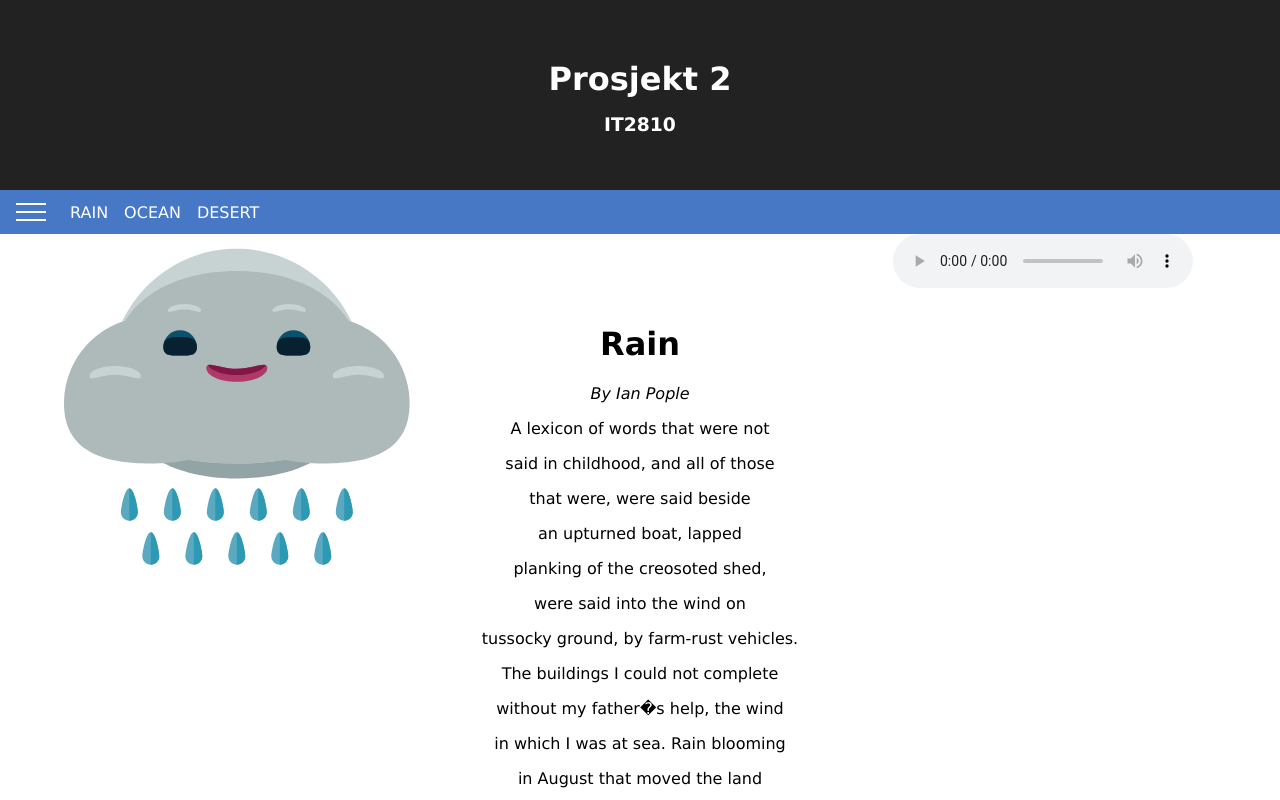
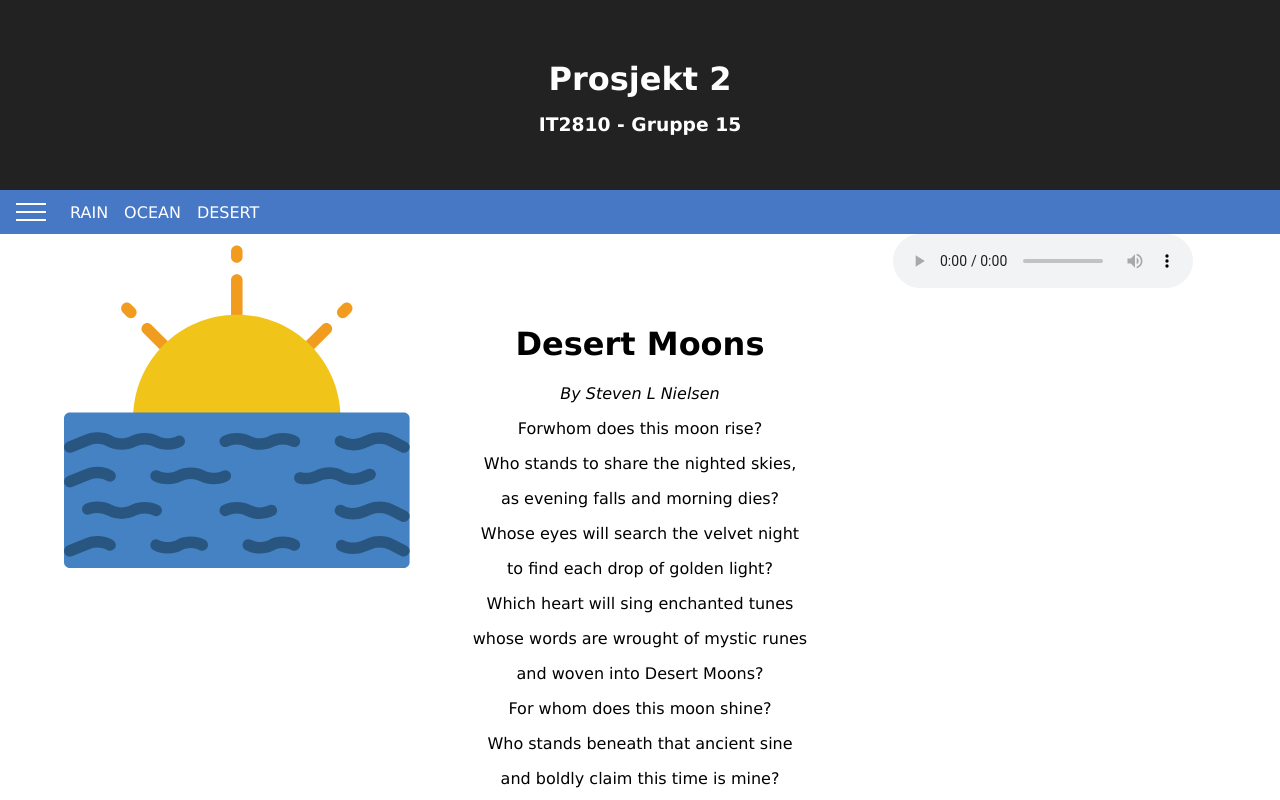
Before and after one commit to IT2810/it2810-webutvikling-h18-prosjekt-2-gruppe--15, a React (Create React App) app: page / in a window 1280 px wide. Shown: the top 800 px of the page. Built offline with nearby package versions, Linux system fonts and the light colour scheme.

Commit message:
Big cleanup. Made items on display show on random. Removed automatic changing of pictures when category changed. Closes #35

```diff
--- a/public/index.html
+++ b/public/index.html
@@ -19,7 +19,7 @@
       work correctly both with client-side routing and a non-root public URL.
       Learn how to configure a non-root public URL by running `npm run build`.
     -->
-    <title>React App</title>
+    <title>Project 2 - Nature</title>
   </head>
   <body>
     <noscript>
--- a/src/App.js
+++ b/src/App.js
@@ -13,14 +13,22 @@ import Mp3Controller from "./media/Mp3Controller";
 class App extends Component {
     constructor(props) {
         super(props);
-        //Set default data:
-        this.state = {key: "rain", svgKey: "Happy Rain", audioKey: "Pouring rain", poemKey: "Raining", data: Data, sideDrawerOpen: false};
+        //Set default data to fully random values
+        let defCategory  = App.getRandomKey(Data);
+
+        //Gets random value from a random subset of Data
+        let defSvgUrl = App.getRandomValue(Data[App.getRandomKey(Data)].svgUrl);
+        let defAudioUrl = App.getRandomValue(Data[App.getRandomKey(Data)].audioUrl);
+        let defPoemUrl = App.getRandomValue(Data[App.getRandomKey(Data)].poemUrl);
+
+        //Set default state
+        this.state = {key: defCategory, svgUrl: defSvgUrl, audioUrl: defAudioUrl, poemUrl: defPoemUrl, data: Data, sideDrawerOpen: false};
 
         this.drawerToggleClick = this.drawerToggleClick.bind(this);
-        this.changeSvgKey = this.changeSvgKey.bind(this);
-        this.changeAudiokey = this.changeAudiokey.bind(this);
+        this.changeSvgUrl = this.changeSvgUrl.bind(this);
+        this.changeAudioUrl = this.changeAudioUrl.bind(this);
         this.drawerToggleClick = this.drawerToggleClick.bind(this);
-        this.changePoemKey = this.changePoemKey.bind(this);
+        this.changePoemUrl = this.changePoemUrl.bind(this);
         this.changeCategoryKey = this.changeCategoryKey.bind(this);
     }
 
@@ -29,55 +37,74 @@ class App extends Component {
       <div className="App">
           <header className="App-header">
               <h1 className="App-title">Prosjekt 2</h1>
-              <h3 className="App-undertitle">IT2810</h3>
+              <h3 className="App-undertitle">IT2810 - Gruppe 15</h3>
           </header>
           <main>
               <div id="nav">
-                  {/*nav bar */}
+                  {/*
+                  Navbar and sidedrawer:
+                  */}
                     <NavBar drawerClickHandler={this.drawerToggleClick} callback={(e) => this.changeCategoryKey(e)}
                             keys={Object.keys(this.state.data)}/>
                     <SideBar show={this.state.sideDrawerOpen} click={this.drawerToggleClick}>
-                        <ImageController callback={(e) => this.changeSvgKey(e)}
-                            SvgKeys={Data[this.state.key].svgUrl}/>
-                        <PoemController callback={(e) => this.changePoemKey(e)}
-                            PoemKeys={Data[this.state.key].poemUrl}/>
-                    <Mp3Controller callback={(e) => this.changeAudiokey(e)}
-                            audiokeys={Data[this.state.key].mp3Url}/>
+                        <ImageController callback={(e) => this.changeSvgUrl(e)}
+                                         SvgKeys={Data[this.state.key].svgUrl}/>
+                        <PoemController callback={(e) => this.changePoemUrl(e)}
+                                        PoemKeys={Data[this.state.key].poemUrl}/>
+                    <Mp3Controller callback={(e) => this.changeAudioUrl(e)}
+                                   audiokeys={Data[this.state.key].audioUrl}/>
                     <h2 onClick={() => this.drawerToggleClick()}> Hide </h2>
                     </SideBar>
               </div>
-              {/*Replaces the div-placeholder from earlier versions. Keep the SVGImageContainer.
-                -Jonas */}
               <ContainerComponent onClick={() => this.drawerToggleClick()}
-                                  data={this.state.data} categoryKey={this.state.key} poemKey={this.state.poemKey} svgKey={this.state.svgKey} audioKey={this.state.audioKey}/>
+                                  data={this.state.data}
+                                  categoryKey={this.state.key}
+                                  poemUrl={this.state.poemUrl}
+                                  svgUrl={this.state.svgUrl}
+                                  audioUrl={this.state.audioUrl}/>
           </main>
-          {/*<footer>
-              <p>vakker footer</p>
-          </footer>*/}
 
       </div>
     );
   }
 
-  changePoemKey(e){
+
+    //Changes URL for category in sidedraer
+    changeCategoryKey(e){
+        try{
+            let newKey = e["catKey"];
+            this.setState({
+                ...this.state,
+                key: newKey,
+            });
+
+        }
+        catch (e) {
+            console.log(e);
+        }
+    }
+
+  //Changes URL for poems
+  changePoemUrl(e){
     try{
-        let newPoemKey = e["title"];
+        let newPoemKey = this.state.data[this.state.key].poemUrl[e["title"]];
         console.log(newPoemKey);
         this.setState({
             ...this.state,
-            poemKey: newPoemKey
+            poemUrl: newPoemKey
         });
     }catch (e) {
         console.log(e);
         }
     }
 
-    changeSvgKey(e) {
+    //Changes URL for SVG
+    changeSvgUrl(e) {
         try {
-            let newSvgKey = e["title"];
+            let newSvgKey = this.state.data[this.state.key].svgUrl[e["title"]];
             this.setState({
                 ...this.state,
-                svgKey: newSvgKey
+                svgUrl: newSvgKey
             });
         }
         catch (e) {
@@ -86,41 +113,21 @@ class App extends Component {
     }
 
 
-  changeCategoryKey(e){
-        try{
-            let newKey = e["catKey"];
-            let data = this.state.data[newKey];
-            let newSvgKey = Object.keys(data["svgUrl"])[0];
-            let newPoemKey = Object.keys(data["poemUrl"])[0];
+    //Changes URL for audio
+    changeAudioUrl(e)
+    {
+        try {
+            let newAudiokey = this.state.data[this.state.key].audioUrl[e];
             this.setState({
                 ...this.state,
-                key: newKey,
-                svgKey: newSvgKey,
-                poemKey: newPoemKey
+                audioUrl: newAudiokey
             });
-            console.log(this.state);
-
-        }
-        catch (e) {
+        } catch (e) {
             console.log(e);
         }
     }
 
-    changeAudiokey(e)
-    {
-        console.log(e);
-        console.log("før bytte:" + this.state.audioKey);
-        try {
-            let newAudiokey = e;
-            this.setState({
-                ...this.state,
-                audioKey: newAudiokey
-            });
-            console.log("etter bytte:" + this.state.audioKey);
-        } catch (e) {
-            console.log(e);
-        }
-    }
+    //Toggles display of sidedrawer
     drawerToggleClick(){
         try{
             let currentState = this.state.sideDrawerOpen;
@@ -132,6 +139,20 @@ class App extends Component {
             console.log(e);
         }
     }
+
+    //Find a random value in a key-value pair {"key": value}
+    static getRandomValue(keyValuePair){
+        let size = Object.keys(keyValuePair).length;
+        let randomIndex = Math.floor(Math.random() * size);
+        return keyValuePair[Object.keys(keyValuePair)[randomIndex]];
+    }
+
+    //Finds a random key in key-value pair.
+    static getRandomKey(item){
+        let size = Object.keys(item).length;
+        let randomIndex = Math.floor(Math.random() * size);
+        return Object.keys(item)[randomIndex];
+    }
 }
 
 export default App;
--- a/src/Containers/ContainerComponent.js
+++ b/src/Containers/ContainerComponent.js
@@ -12,14 +12,11 @@ class ContainerComponent extends Component{
     /*ha denne containern med containere i ? hvordan funker dette ift render?*/
 
     render() {
-        let svgUrl = this.props.data[this.props.categoryKey].svgUrl[this.props.svgKey];
-        let poemUrl = this.props.data[this.props.categoryKey].poemUrl[this.props.poemKey];
-        let mp3Url = this.props.data[this.props.categoryKey].mp3Url[this.props.audioKey];
 
         return <div className="container">
-            <SVGImageContainer url={svgUrl}/>
-            <PoemContainer url={poemUrl}/>
-            <Mediaplayer url={mp3Url} />
+            <SVGImageContainer url={this.props.svgUrl}/>
+            <PoemContainer url={this.props.poemUrl}/>
+            <Mediaplayer url={this.props.audioUrl} />
         </div>
     }
 
--- a/src/Containers/PoemContainer.js
+++ b/src/Containers/PoemContainer.js
@@ -39,14 +39,12 @@ class PoemContainer extends Component{
             }
             else {
                 /*Uses AJAX to get poem as a JSON. JSON object is loaded into poem in state. state-variable is only ready for one poem. */
-                console.log(relativeURL);
 
                 fetch(relativeURL)
                     .then(responce => responce.json())
                     .then(responseJson => {
                         let updatedLoadedPoems = this.state.loadedPoems;
                         updatedLoadedPoems[relativeURL] = responseJson;
-                        console.log(responseJson.poem);
                         this.setState({
                             poemUrl: relativeURL,
                             poem: responseJson.poem,
@@ -61,7 +59,7 @@ class PoemContainer extends Component{
         }
     }
 
-    //TODO: Change trigger-event for this.getPoem
+
     componentDidMount(){
         this.getPoem();
     }
@@ -80,7 +78,6 @@ class PoemContainer extends Component{
     }
 
     render() {
-        console.log(this.state);
         let verses = this.state.poem["verses"];
         return (
             //TODO: Avoid null-errors if needed
--- a/src/urls.json
+++ b/src/urls.json
@@ -5,7 +5,7 @@
     "Wash": "/SVGfiles/Regn/Regnskyll.svg",
     "Summer rain": "/SVGfiles/Regn/SommerRegn.svg"
   },
-  "mp3Url":{
+  "audioUrl":{
     "Pouring rain": "/music/Rain/1-minute-pouring-rain-sound-effect.mp3",
     "Thundering rain": "/music/Rain/2-minutes-of-rain-and-thunder-sounds.mp3",
     "Light rain": "/music/Rain/Light-rain-and-thunder-sounds.mp3",
@@ -25,7 +25,7 @@
       "Ocean Dolphin": "/SVGfiles/Ocean/OceanDolphin.svg",
       "Ocean Sunset": "/SVGfiles/Ocean/OceanSunset.svg"
     },
-    "mp3Url":{
+    "audioUrl":{
       "Big Waves": "/music/Sea/Big-waves-crashing-stormy-sea.mp3",
       "Smooth waves": "/music/Sea/Calm-ocean-sounds-calming-seas.mp3",
       "Noisy Sea": "/music/Sea/Sea-noises.mp3",
@@ -45,7 +45,7 @@
       "Rock Desert": "/SVGfiles/Desert/RockDesert.svg",
       "Sun in the Desert": "/SVGfiles/Desert/Sun in the desert.svg"
     },
-    "mp3Url":{
+    "audioUrl":{
       "Snowsand": "/music/Desert/Arctic-wind.mp3",
       "Sandsteps": "/music/Desert/Person-walking-on-the-beach.mp3",
       "Thunder": "/music/Desert/Thunderstorm-and-wind-chimes.mp3",
```
